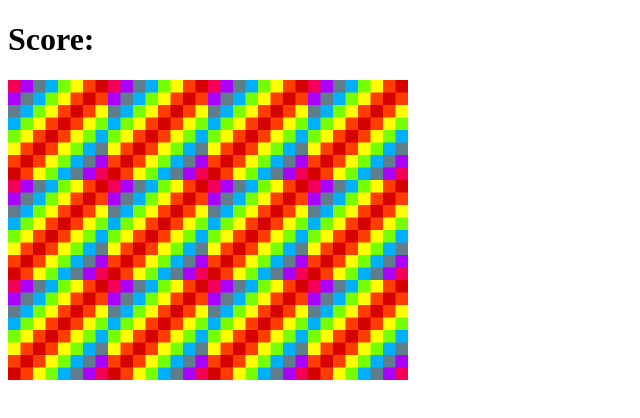
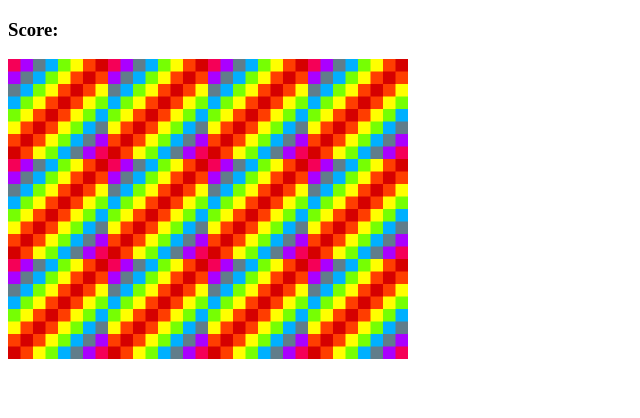
Before and after one commit to nycolexavier/memory-game, a plain HTML site: page index.html in a window 1280 px wide. Shown: the whole page, without its empty margins (0-640 px from the left). Drawn offline with Linux system fonts and the light colour scheme.

Commit message:
modification

```diff
--- a/index.html
+++ b/index.html
@@ -14,7 +14,7 @@
     <link rel="shortcut icon" href="assets/blank.png" type="image/x-icon">
 </head>
 <body>
-    <h1>Score: <span id="result" ></span></h1>
+    <h3>Score: <span id="result" ></span></h3>
 
     <div class="grid" >
 
```
